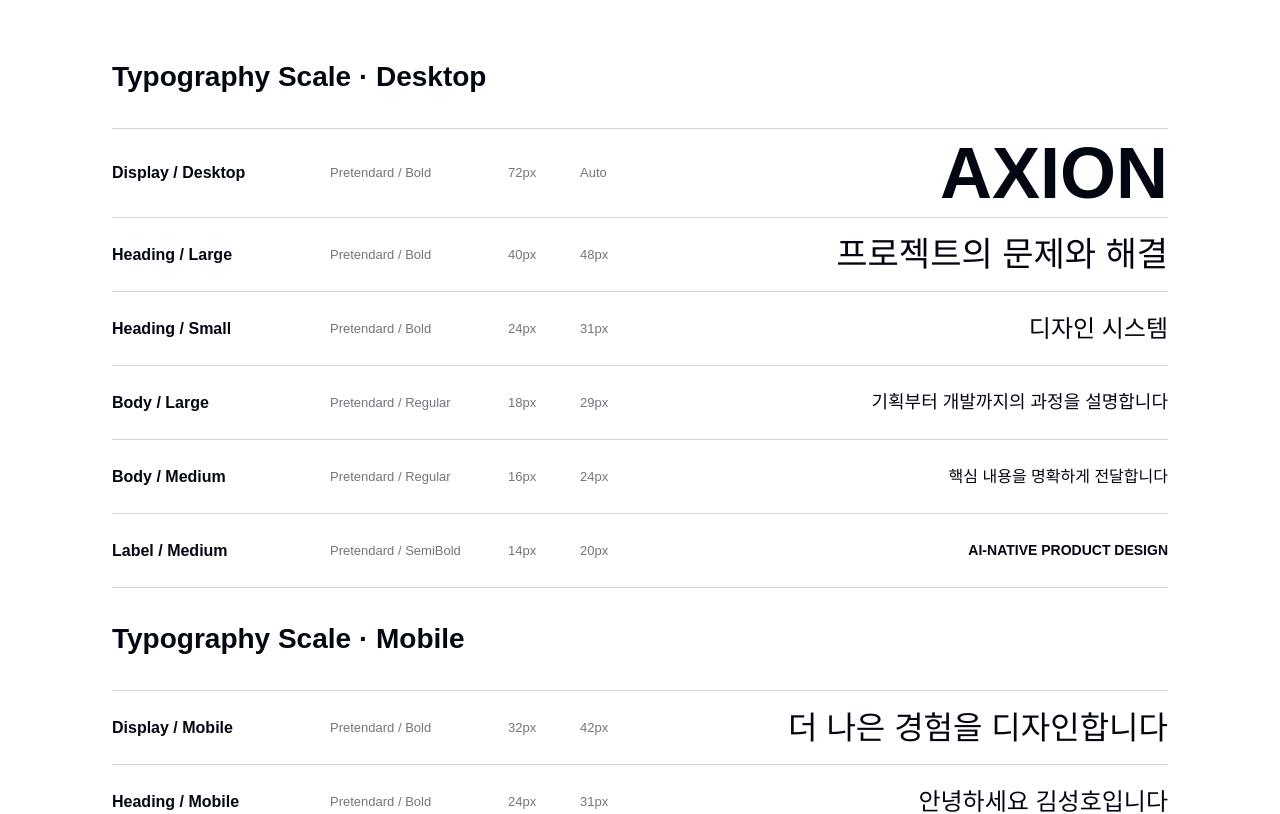
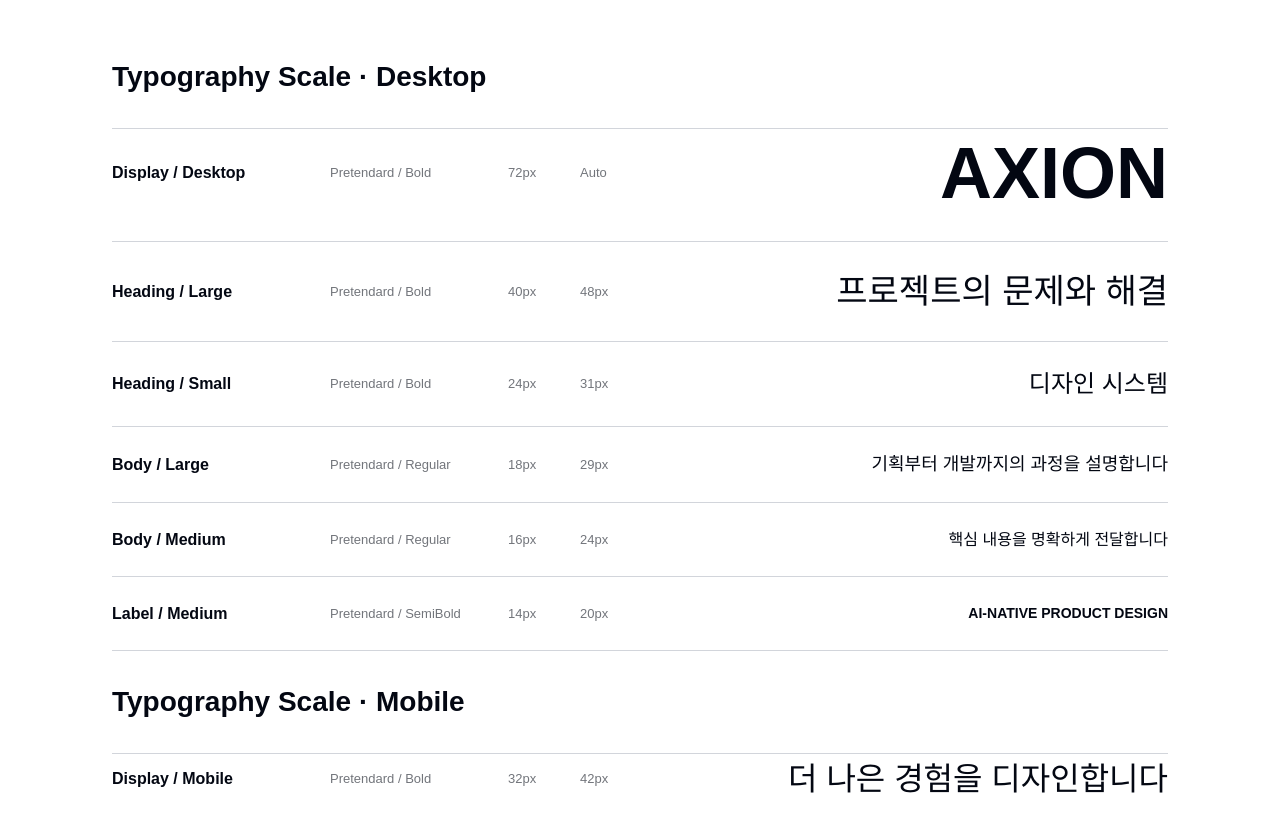
Before and after one commit to rlatjdgh9612/axion-portfolio, a Next.js app: page /projects/detail/axion in a window 1280 px wide. Shown: the part 10520-11334 px from the top of the page. Built offline with nearby package versions, Linux system fonts and the light colour scheme; a web font is replaced by a local one.

Commit message:
fix: match typography scale row spacing to Figma

```diff
--- a/app/globals.css
+++ b/app/globals.css
@@ -748,7 +748,8 @@ html[data-theme="dark"] body:has(.projects-index) .site-footer .button-secondary
 .type-hero > div b { margin-bottom: 8px; color: var(--text); font-size: 32px; }
 .type-scale { margin-top: 30px; }
 .type-scale h4 { margin: 0; padding: 0 0 30px; border-bottom: 1px solid var(--line); font-size: 28px; }
-.type-row { min-height: 74px; display: grid; grid-template-columns: 200px 160px 54px 54px 1fr; align-items: center; gap: 18px; border-bottom: 1px solid var(--line); }
+.type-row { min-height: 74px; padding: 24px 0; display: grid; grid-template-columns: 200px 160px 54px 54px 1fr; align-items: center; gap: 18px; border-bottom: 1px solid var(--line); }
+.type-row:first-of-type { padding-top: 0; }
 .type-row > b { font-size: 16px; }
 .type-row > span { color: var(--muted); font-size: 13px; }
 .type-row > strong { justify-self: end; text-align: right; white-space: nowrap; }
```
